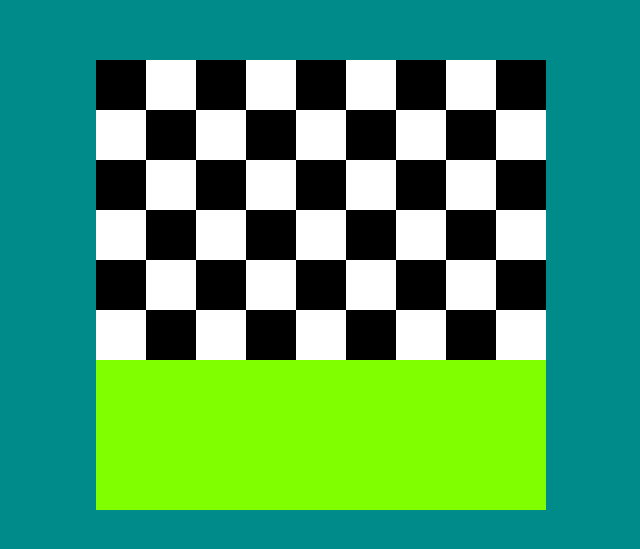
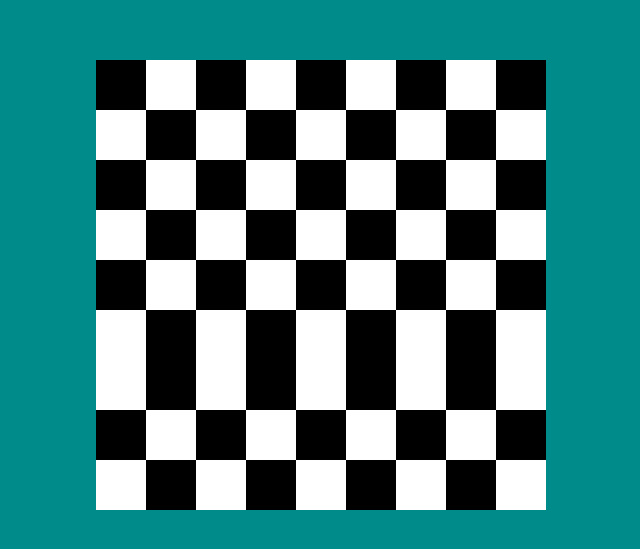
Before and after one commit to dylmarcor/go, a React (Create React App) app: page / in a window 1280 px wide. Shown: the part 115-664 px from the top of the page, without its empty margins (319-959 px from the left). Built offline with nearby package versions, Linux system fonts and the light colour scheme; the HTML template or start-up script is replaced by a standard one.

Commit message:
add final div rows

```diff
--- a/src/components/Board.tsx
+++ b/src/components/Board.tsx
@@ -73,6 +73,39 @@ const Board = (props: MyProps) => {
                 <div id="F7"></div>
                 <div id="F8"></div>
             </div>
+            <div id="d-row">
+                <div id="D0"></div>
+                <div id="D1"></div>
+                <div id="D2"></div>
+                <div id="D3"></div>
+                <div id="D4"></div>
+                <div id="D5"></div>
+                <div id="D6"></div>
+                <div id="D7"></div>
+                <div id="D8"></div>
+            </div>
+            <div id="e-row">
+                <div id="E0"></div>
+                <div id="E1"></div>
+                <div id="E2"></div>
+                <div id="E3"></div>
+                <div id="E4"></div>
+                <div id="E5"></div>
+                <div id="E6"></div>
+                <div id="E7"></div>
+                <div id="E8"></div>
+            </div>
+            <div id="f-row">
+                <div id="F0"></div>
+                <div id="F1"></div>
+                <div id="F2"></div>
+                <div id="F3"></div>
+                <div id="F4"></div>
+                <div id="F5"></div>
+                <div id="F6"></div>
+                <div id="F7"></div>
+                <div id="F8"></div>
+            </div>
         </div>
     )
 }
```
